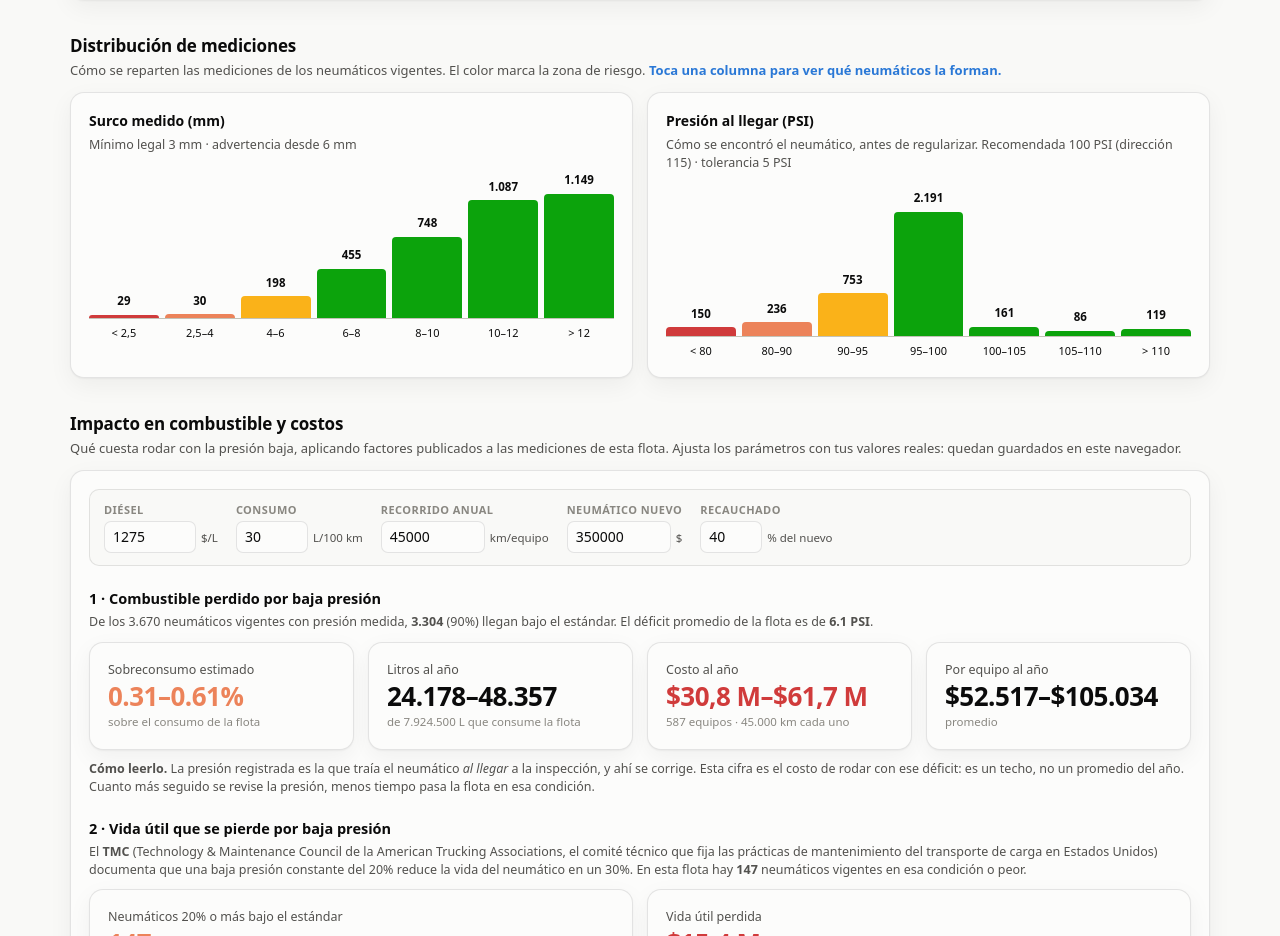
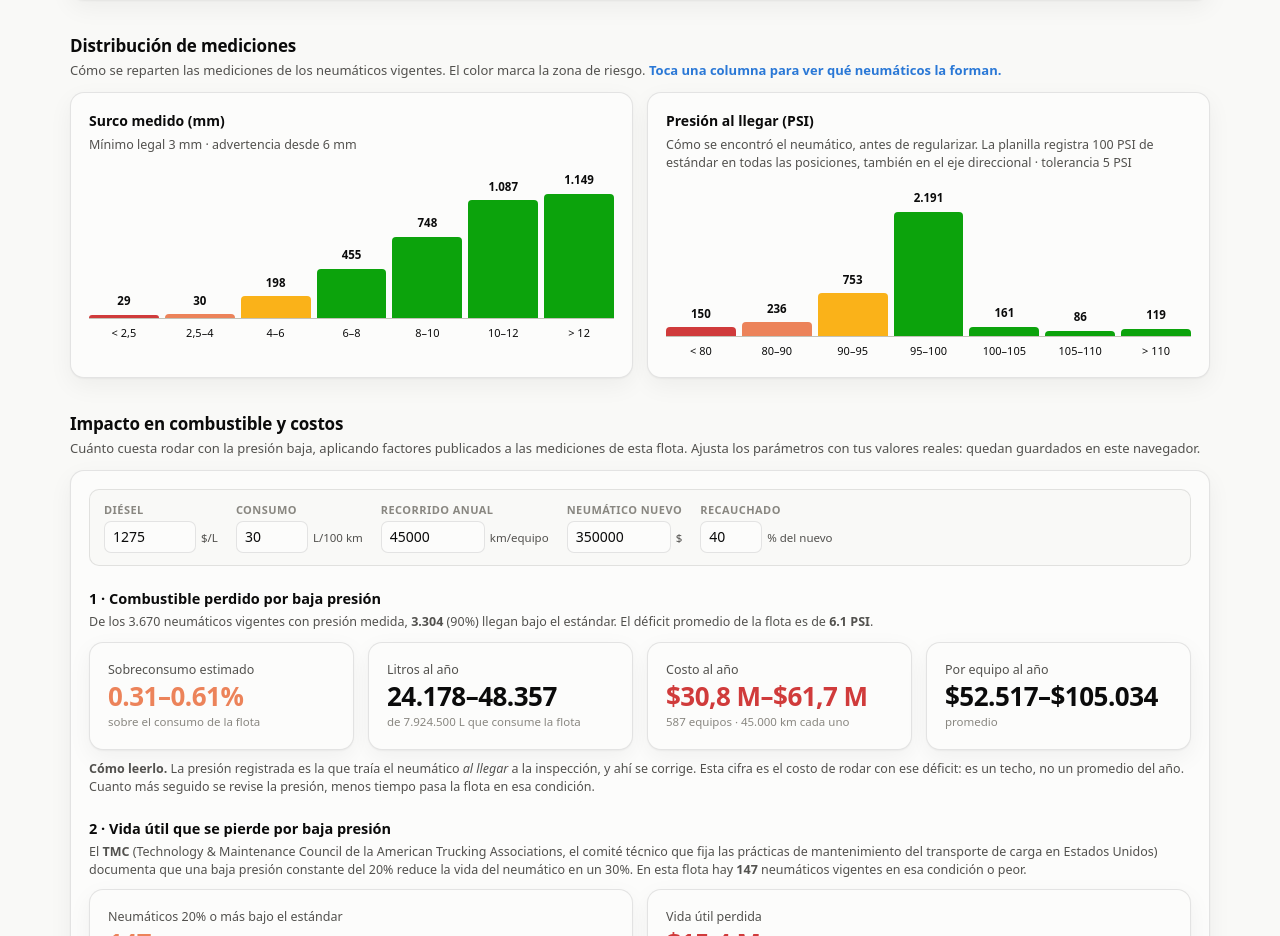
Before and after one commit to inspeccionneumatico-app/Inspeccion.neumatico, a React (Vite) app: page / in a window 1280 px wide. Shown: the part 1860-2796 px from the top of the page. Built offline with nearby package versions, Linux system fonts and the light colour scheme.

Commit message:
Corrige el estandar de presion del pie del histograma y ajusta el texto

```diff
--- a/src/App.jsx
+++ b/src/App.jsx
@@ -352,8 +352,9 @@ export default function App() {
               <div className="card">
                 <h3 style={{ margin: '0 0 4px', fontSize: 14 }}>Presión al llegar (PSI)</h3>
                 <p style={{ margin: '0 0 14px', fontSize: 12.5, color: 'var(--ink-2)' }}>
-                  Cómo se encontró el neumático, antes de regularizar.
-                  Recomendada 100 PSI (dirección 115) · tolerancia 5 PSI
+                  Cómo se encontró el neumático, antes de regularizar. La planilla
+                  registra 100 PSI de estándar en todas las posiciones, también en el eje
+                  direccional · tolerancia 5 PSI
                 </p>
                 <Histograma
                   datos={a.distPresion} colorDe={colorPresion} unidad="PSI" total={a.vigentes}
--- a/src/components/ImpactoEconomico.jsx
+++ b/src/components/ImpactoEconomico.jsx
@@ -140,7 +140,7 @@ export default function ImpactoEconomico({ filas, cd }) {
       <div className="sec-head">
         <h2>Impacto en combustible y costos {cd && <span style={{ fontWeight: 400, color: 'var(--ink-2)' }}>· {cd}</span>}</h2>
         <p>
-          Qué cuesta rodar con la presión baja, aplicando factores publicados a las mediciones
+          Cuánto cuesta rodar con la presión baja, aplicando factores publicados a las mediciones
           de esta flota. Ajusta los parámetros con tus valores reales: quedan guardados en este
           navegador.
         </p>
```
Also changed, not shown: 3 other files (tests, documents, lock files or other folders).
